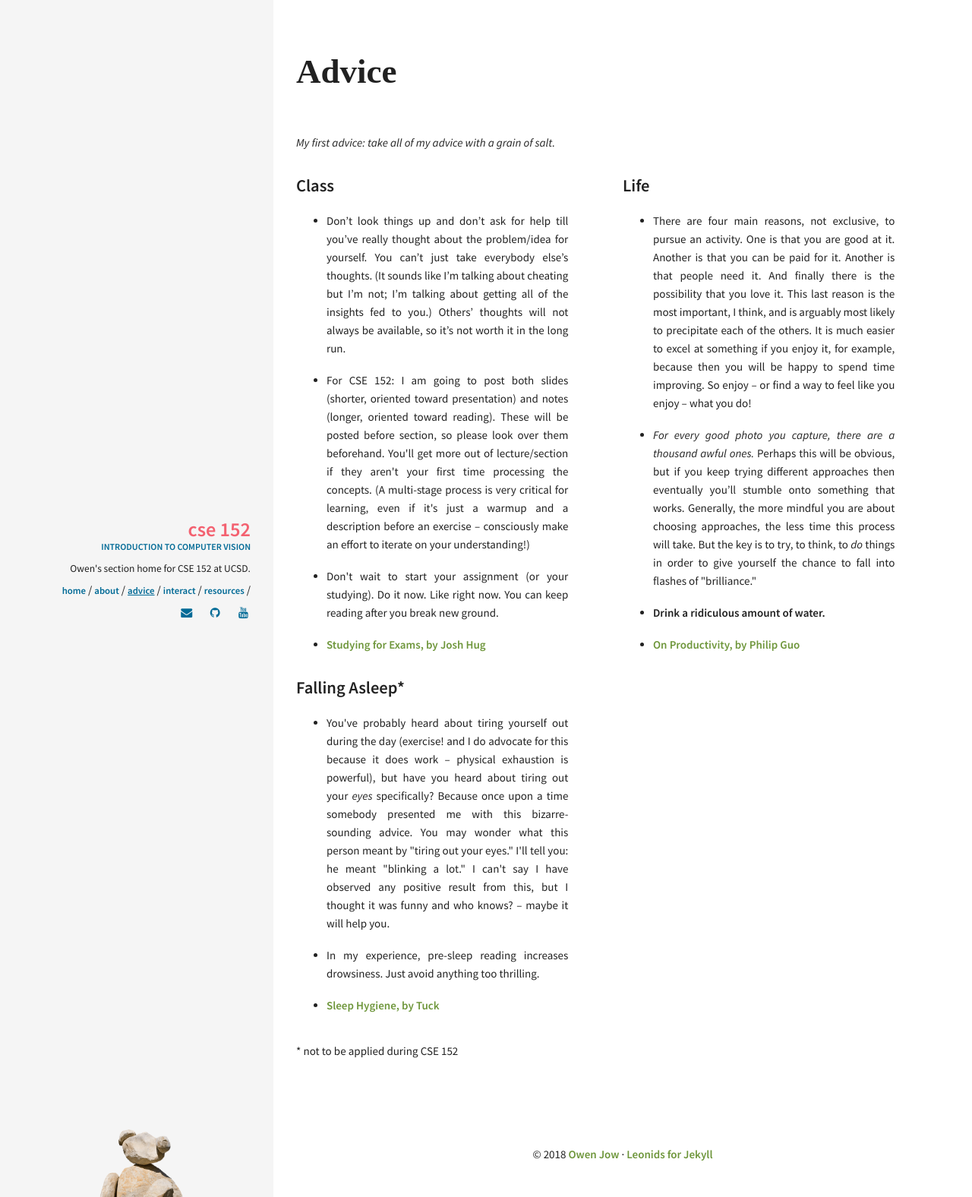
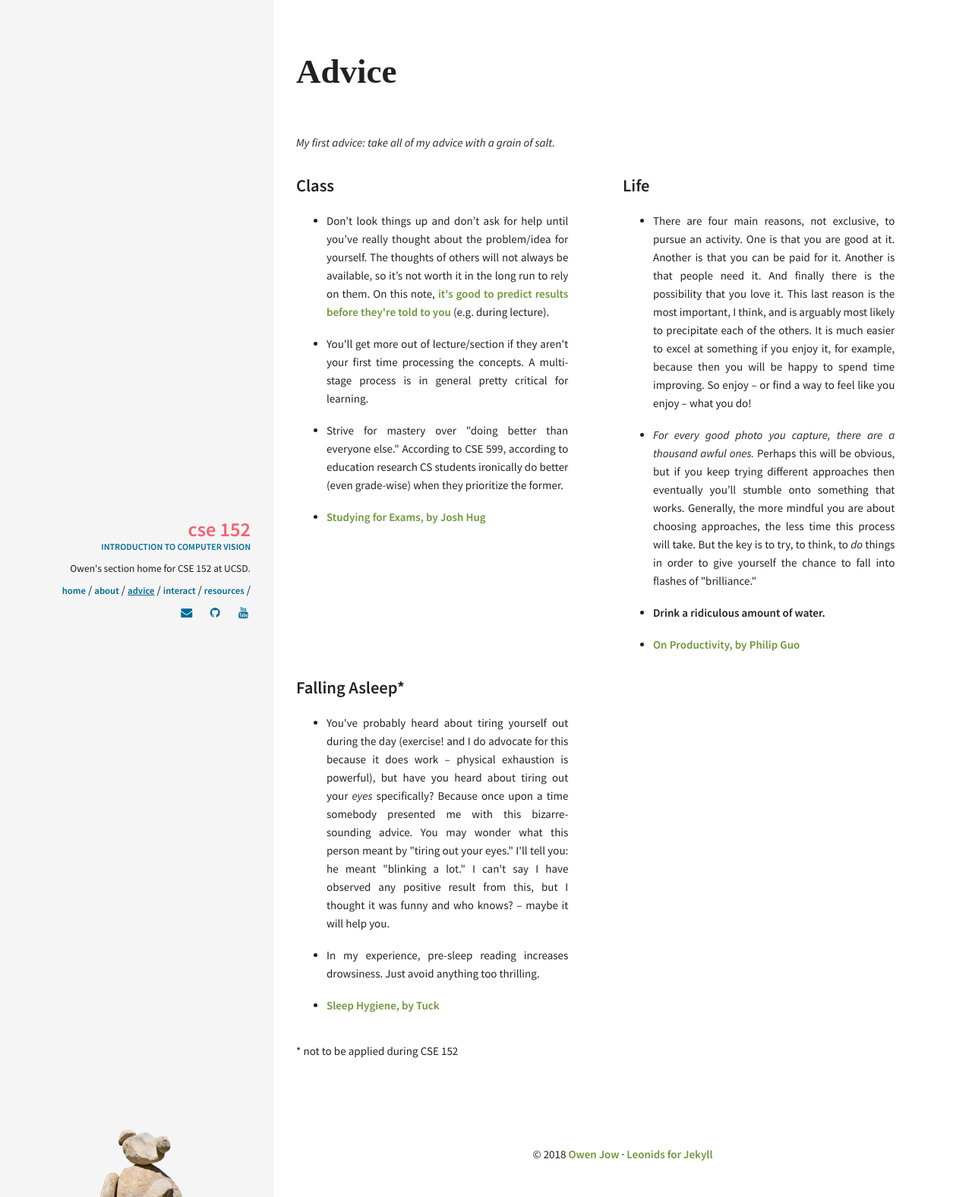
Before and after one commit to ohjay/cse152, a Jekyll site: the page built from pages/advice.md, in a window 1280 px wide. Shown: the whole page at 76% size. Built offline with Jekyll 4.4.1, drawn with Linux system fonts in a browser that asks for light colours; some web fonts are replaced.

Commit message:
scaffolding

```diff
--- a/_config.yml
+++ b/_config.yml
@@ -4,7 +4,7 @@
 
 title: CSE 152
 email: owen@eng.ucsd.edu
-description: Resources for Owen's CSE 152 [Intro to Computer Vision] section.
+description: Resources for CSE 152 - Intro to Computer Vision.
 url: https://owenjow.xyz/cse152
 keywords: ["Introduction", "Computer", "Vision", "CSE", "152", "CSE152", "UCSD"]
 owner: Owen Jow
--- a/pages/advice.md
+++ b/pages/advice.md
@@ -12,13 +12,13 @@ _My first advice: take all of my advice with a grain of salt._
       <h3 id="class">Class</h3>
       <ul class="bullets-unless-mobile">
         <li>
-          <p>Don’t look things up and don’t ask for help till you’ve really thought about the problem/idea for yourself. You can’t just take everybody else’s thoughts. (It sounds like I’m talking about cheating but I’m not; I’m talking about getting all of the insights fed to you.) Others’ thoughts will not always be available, so it’s not worth it in the long run.</p>
+          <p>Don’t look things up and don’t ask for help until you’ve really thought about the problem/idea for yourself. The thoughts of others will not always be available, so it’s not worth it in the long run to rely on them. On this note, <a href="https://twitter.com/karpathy/status/904807765931024384">it's good to predict results before they're told to you</a> (e.g. during lecture).</p>
         </li>
         <li>
-          <p>For CSE 152: I am going to post both slides (shorter, oriented toward presentation) and notes (longer, oriented toward reading). These will be posted before section, so please look over them beforehand. You'll get more out of lecture/section if they aren't your first time processing the concepts. (A multi-stage process is very critical for learning, even if it's just a warmup and a description before an exercise – consciously make an effort to iterate on your understanding!)</p>
+          <p>You'll get more out of lecture/section if they aren't your first time processing the concepts. A multi-stage process is in general pretty critical for learning.</p>
         </li>
         <li>
-          <p>Don't wait to start your assignment (or your studying). Do it now. Like right now. You can keep reading after you break new ground.</p>
+          <p>Strive for mastery over "doing better than everyone else." According to CSE 599, according to education research CS students ironically do better (even grade-wise) when they prioritize the former.</p>
         </li>
         <li>
           <p><a href="http://datastructur.es/sp17/materials/guides/study-guide.html">Studying for Exams, by Josh Hug</a></p>
```
Also changed, not shown: 5 other files.
